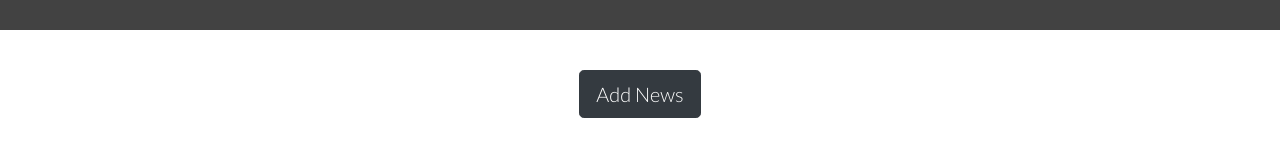
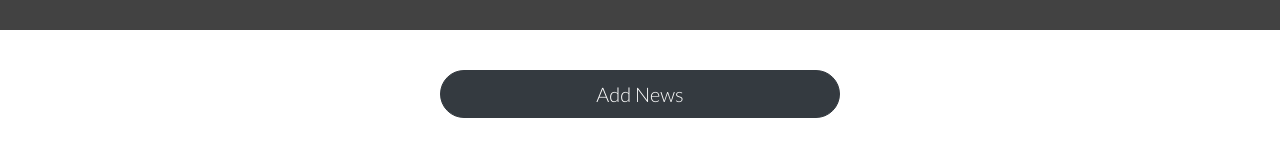
Before and after one commit to MohammedAymane/Api-Design-news-Api-, a React (Create React App) app in the folder Client/news-app/: page /admin in a window 1280 px wide. Shown: the part 221-389 px from the top of the page. Built offline with nearby package versions, Linux system fonts and the light colour scheme.

Commit message:
change add news btn

```diff
--- a/Client/news-app/src/App.css
+++ b/Client/news-app/src/App.css
@@ -28,3 +28,8 @@ body{
 .jumbotron > h1 {
   color: #fff;
 }
+.add-news-btn{
+  width: 50vh;
+  border-radius: 24px;
+
+}
--- a/Client/news-app/src/components/addNews.js
+++ b/Client/news-app/src/components/addNews.js
@@ -5,7 +5,7 @@ export default function AddNews() {
         <div className="container d-flex justify-content-center py-2">
             <div>
                 {/* Button trigger modal */}
-                <button type="button" className="btn btn-dark btn-lg" data-toggle="modal" data-target="#exampleModal">
+                <button type="button" className="btn btn-dark btn-lg add-news-btn" data-toggle="modal" data-target="#exampleModal">
                     Add News
   </button>
                 {/* Modal */}
```
